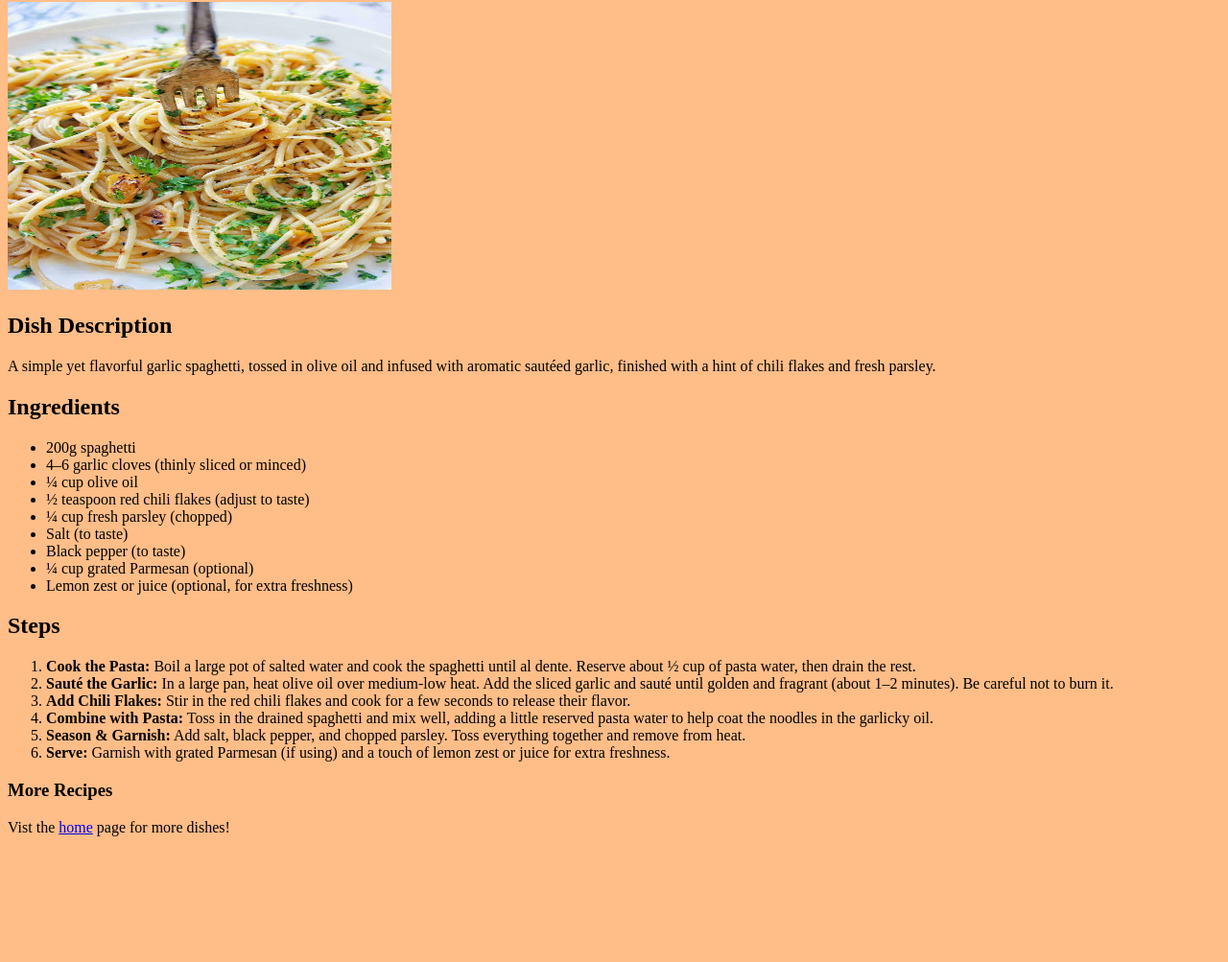
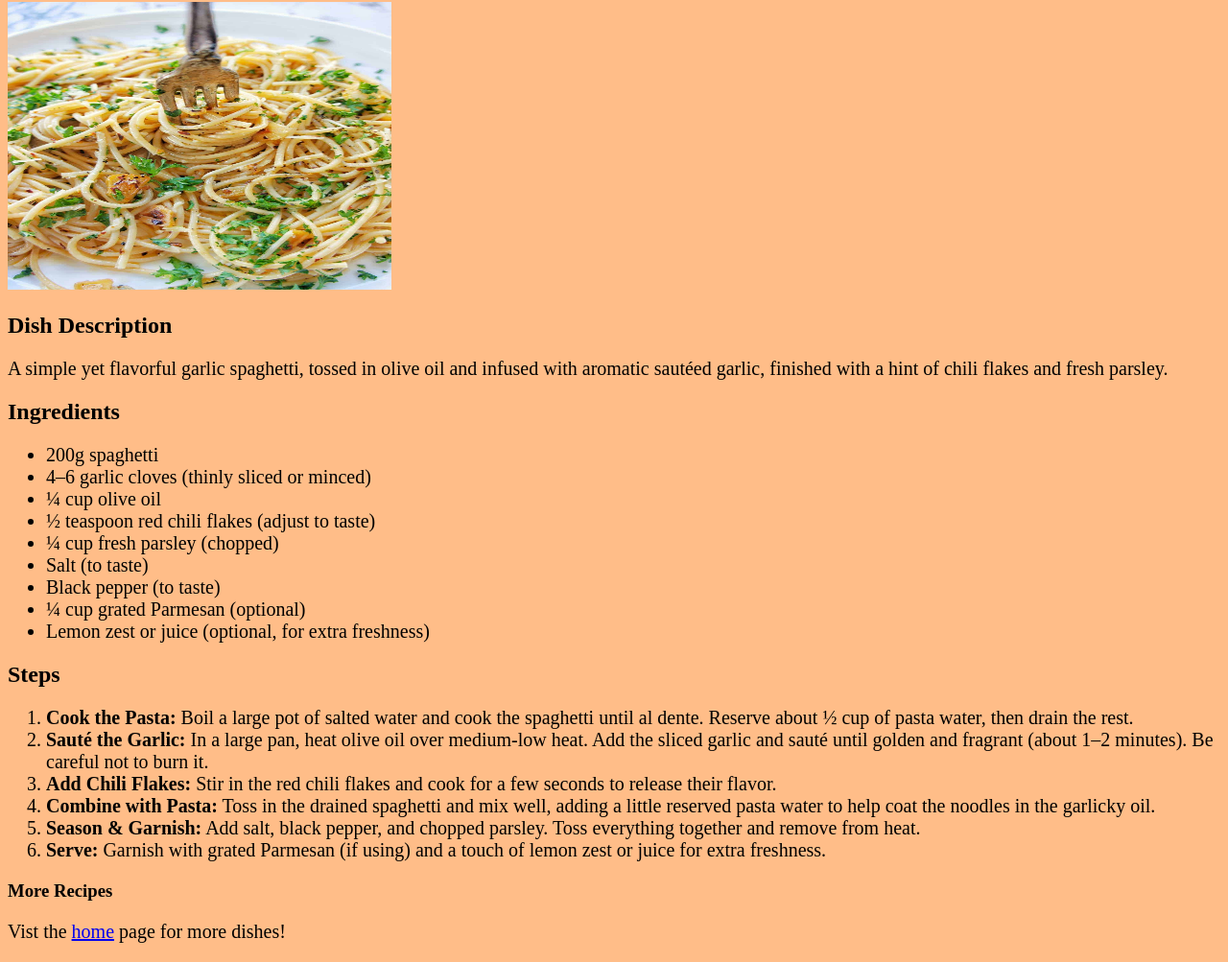
Before and after one commit to Abdullah-Ha00/odin-recipes, a plain HTML site: page recipes/garlic-spaghetti.html in a window 1280 px wide. Shown: the part 78-1081 px from the top of the page at 96% size. Before the commit the page ends 966 px from the top, so only its background shows below. Drawn offline with Linux system fonts and the light colour scheme.

Commit message:
Increase font size to recipes

```diff
--- a/recipes/garlic-spaghetti.html
+++ b/recipes/garlic-spaghetti.html
@@ -10,9 +10,9 @@
       <h1>Garlic Spaghetti</h1>
       <img src="./img/garlic-spaghetti.jpg" alt="Garlic Spaghetti dish." width="400" height="300">
       <h2>Dish Description</h2>
-      <p>A simple yet flavorful garlic spaghetti, tossed in olive oil and infused with aromatic sautéed garlic, finished with a hint of chili flakes and fresh parsley.</p>
+      <p class="text"> A simple yet flavorful garlic spaghetti, tossed in olive oil and infused with aromatic sautéed garlic, finished with a hint of chili flakes and fresh parsley.</p>
       <h2>Ingredients</h2>
-      <ul>
+      <ul class="text">
         <li>200g spaghetti</li>
         <li>4–6 garlic cloves (thinly sliced or minced)</li>
         <li>¼ cup olive oil</li>
@@ -24,7 +24,7 @@
         <li>Lemon zest or juice (optional, for extra freshness)</li>
       </ul>
         <h2>Steps</h2>
-      <ol>
+      <ol class="text">
         <li><b>Cook the Pasta:</b> Boil a large pot of salted water and cook the spaghetti until al dente. Reserve about ½ cup of pasta water, then drain the rest.</li>
         <li><b>Sauté the Garlic:</b> In a large pan, heat olive oil over medium-low heat. Add the sliced garlic and sauté until golden and fragrant (about 1–2 minutes). Be careful not to burn it.</li>
         <li><b>Add Chili Flakes:</b> Stir in the red chili flakes and cook for a few seconds to release their flavor.</li>
@@ -33,6 +33,6 @@
         <li><b>Serve:</b> Garnish with grated Parmesan (if using) and a touch of lemon zest or juice for extra freshness.</li>
       </ol>
       <h3>More Recipes</h3>
-      <p>Vist the <a href="../index.html">home</a> page for more dishes! </p>
+      <p class="text">Vist the <a href="../index.html">home</a> page for more dishes! </p>
     </body>
 </html>
--- a/recipes/styles.css
+++ b/recipes/styles.css
@@ -1,3 +1,6 @@
 body {
     background-color: #Ffbd88;
 }
+.text {
+    font-size: 20px;
+}
```
Also changed, not shown: recipes/lemon-spaghetti.html (+4 -4 lines), recipes/tomato-spaghetti.html (+4 -4 lines).
